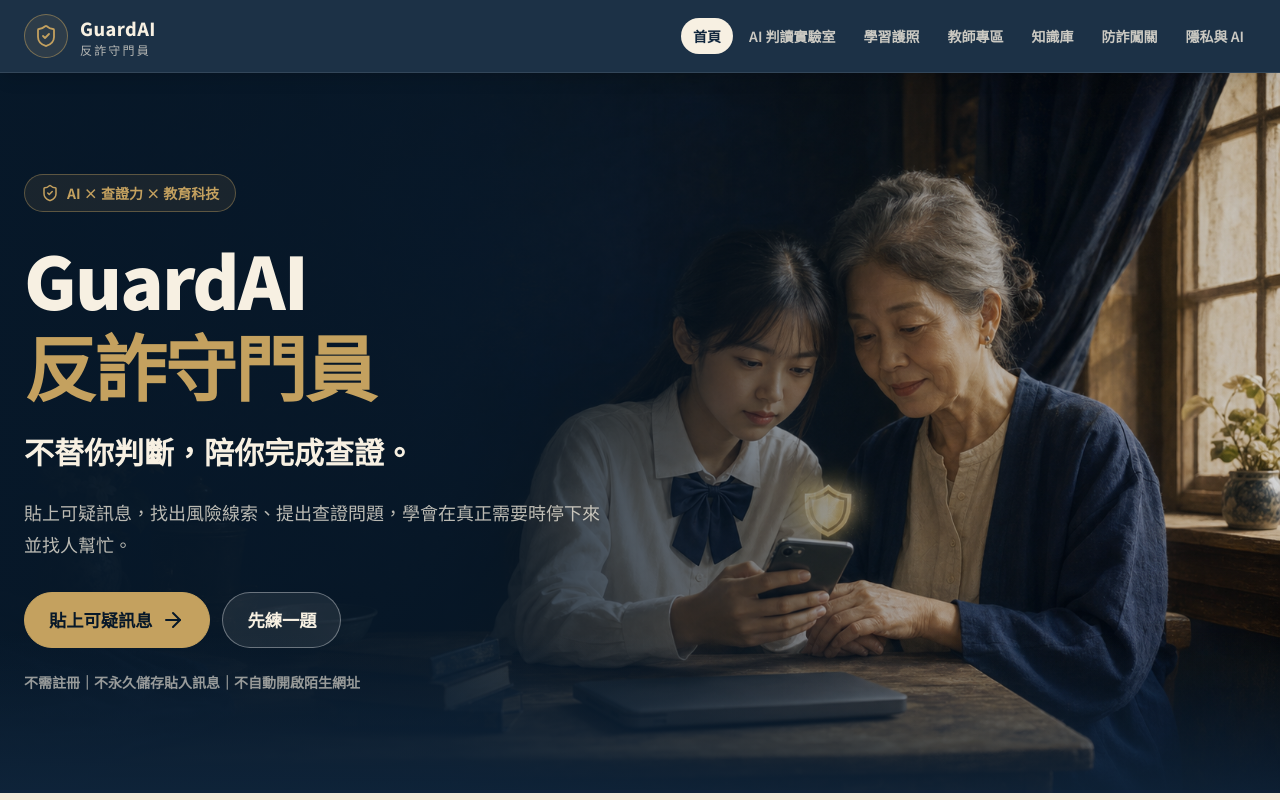
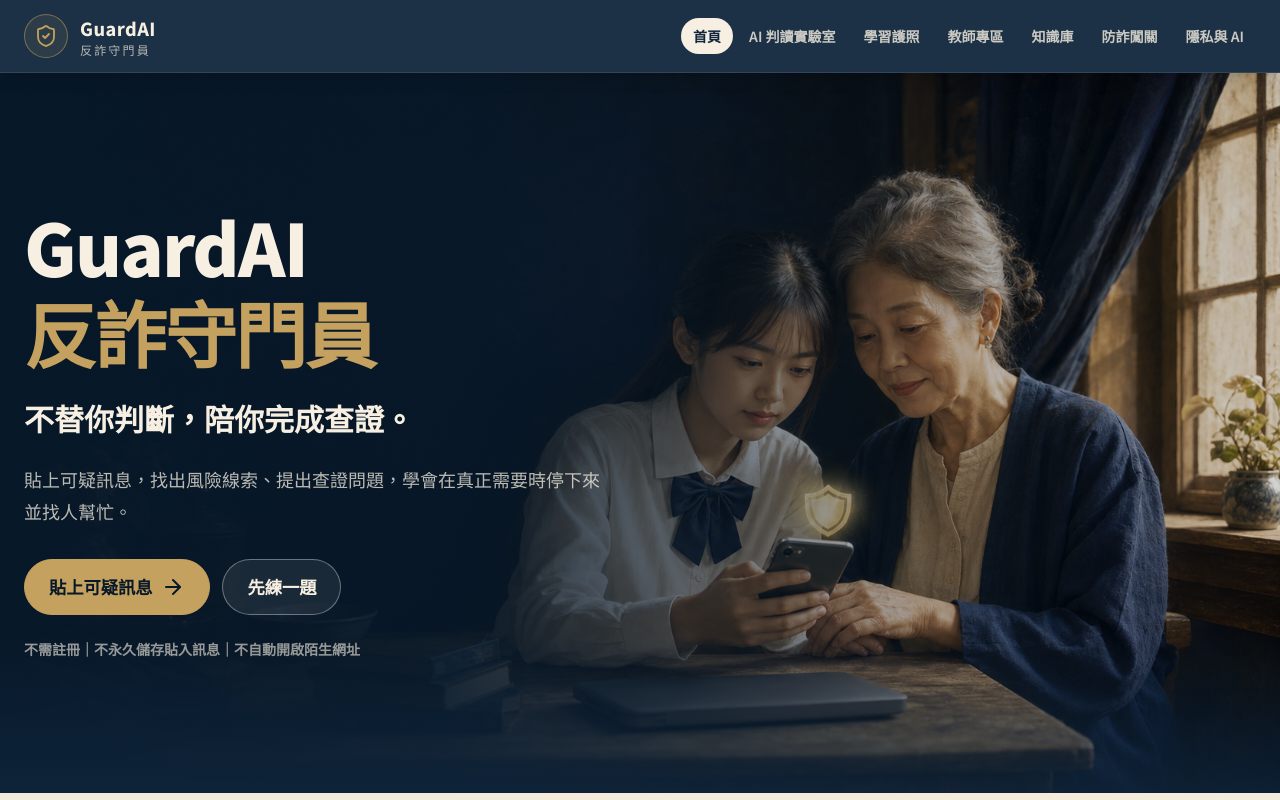
Before and after one commit to prayer168/guardai, a Next.js app: page / in a window 1280 px wide. Shown: the top 800 px of the page. Built offline with nearby package versions, Linux system fonts and the light colour scheme.

Commit message:
Remove home hero label and improve eval diagnostics

```diff
--- a/src/app/page.tsx
+++ b/src/app/page.tsx
@@ -1,6 +1,6 @@
 import Image from "next/image";
 import Link from "next/link";
-import { ArrowRight, BadgeCheck, BookOpenCheck, HandHeart, MessageCircleQuestion, MousePointerClick, SearchCheck, ShieldCheck, Users } from "lucide-react";
+import { ArrowRight, BadgeCheck, BookOpenCheck, HandHeart, MessageCircleQuestion, MousePointerClick, SearchCheck, Users } from "lucide-react";
 
 import { verificationSteps } from "@/lib/content";
 
@@ -15,10 +15,7 @@
         <div className="absolute inset-x-0 bottom-0 h-40 bg-gradient-to-t from-navy/80 to-transparent" />
         <div className="site-container relative flex min-h-[680px] items-center py-20 md:min-h-[720px]">
           <div className="max-w-2xl">
-            <div className="inline-flex items-center gap-2 rounded-full border border-gold/40 bg-gold/10 px-4 py-2 text-sm font-bold text-gold">
-              <ShieldCheck aria-hidden="true" size={18} /> AI × 查證力 × 教育科技
-            </div>
-            <h1 className="mt-7 text-5xl font-black leading-[1.08] tracking-tight sm:text-6xl md:text-7xl">
+            <h1 className="text-5xl font-black leading-[1.08] tracking-tight sm:text-6xl md:text-7xl">
               GuardAI
               <span className="mt-2 block text-gold">反詐守門員</span>
             </h1>
--- a/tests/run-live-eval.ts
+++ b/tests/run-live-eval.ts
@@ -4,6 +4,23 @@
 import { antiFraudCases } from "./fixtures/anti-fraud-cases";
 
 const riskRank = Object.fromEntries(riskLevels.map((level, index) => [level, index]));
+
+function describeError(error: unknown) {
+  if (!(error instanceof Error)) return "未知錯誤";
+
+  const apiError = error as Error & { code?: string; status?: number };
+  const detail = [
+    apiError.name,
+    apiError.status ? `HTTP ${apiError.status}` : "",
+    apiError.code ?? "",
+    apiError.message,
+  ]
+    .filter(Boolean)
+    .join(": ")
+    .replace(/sk-[A-Za-z0-9_-]+/g, "[API_KEY_MASKED]");
+
+  return detail.slice(0, 500);
+}
 
 async function main() {
   const requested = Number(process.env.GUARDAI_LIVE_EVAL_LIMIT ?? antiFraudCases.length);
@@ -12,6 +29,7 @@
 
   for (const [index, fixture] of fixtures.entries()) {
     const reasons: string[] = [];
+    const startedAt = performance.now();
     try {
       const { masked, sensitiveDataDetected } = maskSensitiveData(fixture.message);
       const result = analysisSchema.parse(await createOpenAiAnalysis(masked));
@@ -23,10 +41,11 @@
       if (/百分之百|一定是詐騙|絕對安全/.test(`${result.summary} ${result.disclaimer}`)) reasons.push("含禁止斷言");
       if (sensitiveDataDetected && !result.sensitiveDataDetected) reasons.push("未保留敏感資料偵測狀態");
     } catch (error) {
-      reasons.push(error instanceof Error ? error.name : "未知錯誤");
+      reasons.push(describeError(error));
     }
     if (reasons.length) failures.push({ id: fixture.id, reasons });
-    process.stdout.write(`\rLive eval ${index + 1}/${fixtures.length}`);
+    const elapsedMs = Math.round(performance.now() - startedAt);
+    process.stdout.write(`\rLive eval ${index + 1}/${fixtures.length} (${elapsedMs} ms)`);
   }
 
   process.stdout.write("\n");
```
Also changed, not shown: 2 other files (tests, documents, lock files or other folders).
